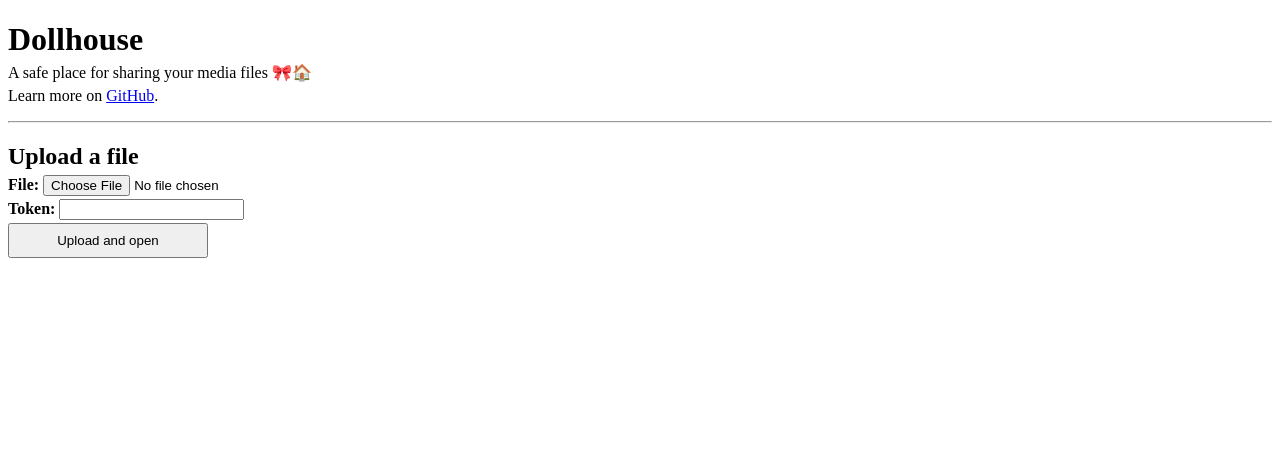
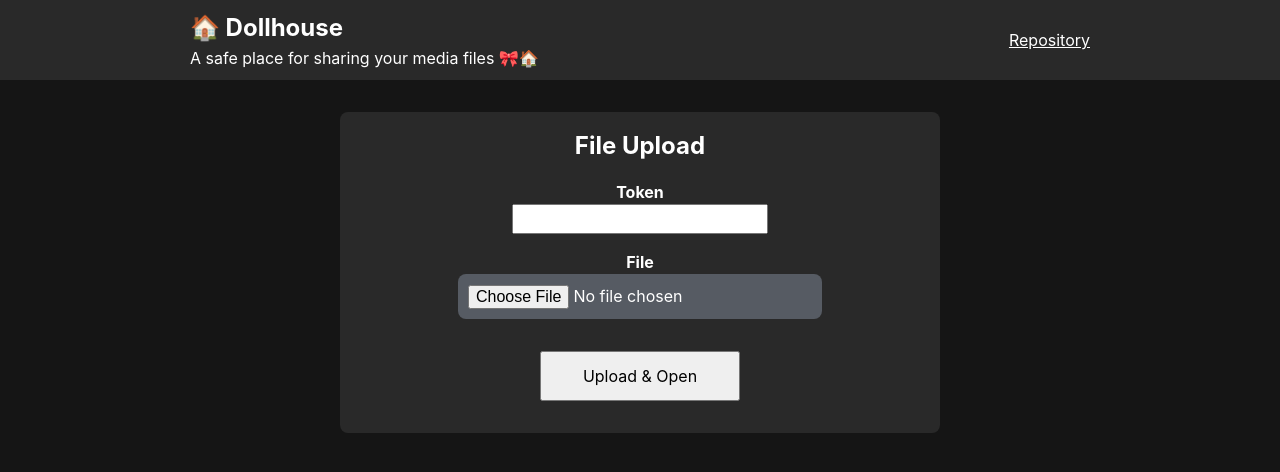
Before and after one commit to Blooym/dollshare, a plain HTML site: page src/static/index.html in a window 1280 px wide. Drawn offline with Linux system fonts and the light colour scheme.

Commit message:
redesign upload page

```diff
--- a/src/static/index.html
+++ b/src/static/index.html
@@ -8,66 +8,173 @@
 </head>
 
 <body>
-    <div class="introSection">
-        <h1>Dollhouse</h1>
+    <nav>
+        <div class="nav-container">
+            <div class="text">
+                <h1>🏠 Dollhouse</h1>
                 <p>A safe place for sharing your media files 🎀🏠</p>
-        <p>Learn more on <a href="https://github.com/Blooym/dollhouse">GitHub</a>.</p>
+
+            </div>
+            <div class="links">
+                <a href="Repository">Repository</a>
+            </div>
+        </div>
+    </nav>
+
+    <main class="container">
+        <section class="upload">
+            <h2>File Upload</h2>
+            <form id="imageUploadForm" enctype="multipart/form-data">
+                <div class="field">
+                    <label for="token">Token</label>
+                    <br />
+                    <input type="password" required id="token" onchange="setStoredToken()" />
                 </div>
 
-    <hr />
-
-    <div class="uploadSection">
-        <h2>Upload a file</h2>
-        <form id="imageUploadForm" enctype="multipart/form-data">
                 <div class="field">
-                <label for="fileInput">File: </label>
+                    <label id="fileUpload" for="fileInput">File</label>
+                    <br />
                     <input required type="file" id="fileInput" name="file" accept="image/*, video/*" />
                 </div>
-            <div class="field">
-                <label for="token">Token: </label>
-                <input type="password" required id="token" onchange="setStoredToken()" />
-            </div>
+
                 <div>
-                <button>Upload and open</button>
+                    <button>Upload & Open</button>
                     <p id="error"></p>
                 </div>
             </form>
+        </section>
         </div>
-
 </body>
 
+
 <style>
-    .introSection {
-        margin-bottom: 1rem;
+    :root {
+        --col-background: #151515;
+        --col-background-layer: #292929;
+        --col-link: white;
+        --col-link-hover: lightgrey;
+        --col-text: white;
+        font-family: -apple-system, system-ui, BlinkMacSystemFont, Segoe UI, Roboto;
     }
 
-    .introSection h1 {
-        margin-bottom: 0.3rem;
+    body {
+        background-color: var(--col-background);
+        color: var(--col-text);
     }
 
-    .introSection p {
-        margin: 0.3rem 0;
+    a {
+        color: var(--col-link);
     }
 
-    .uploadSection h2 {
-        margin-bottom: 0.3rem;
+    a:hover {
+        color: var(--col-link-hover);
     }
 
-    .uploadSection .field {
-        margin-bottom: 0.2rem;
+    nav {
+        background-color: var(--col-background-layer);
+        padding: 10px 0;
+        color: var(--col-text);
     }
 
-    .uploadSection button {
-        width: 200px;
-        height: 35px;
+    .nav-container {
+        max-width: 900px;
+        margin: 0 auto;
+        display: flex;
+        align-items: center;
+        justify-content: space-between;
     }
 
-    .uploadSection label {
+    .upload {
+        border-radius: 8px;
+        background-color: var(--col-background-layer);
+        max-width: 600px;
+        margin: 2rem auto;
+        padding: 1rem;
+        display: flex;
+        flex-direction: column;
+        text-align: center;
+    }
+
+    .upload button {
+        margin-top: 1rem;
+        width: 200px;
+        height: 50px;
+    }
+
+    .upload label {
         font-weight: bold;
     }
 
-    .uploadSection #error {
+    .upload .field {
+        margin: 1rem;
+    }
+
+    .upload .field #fileInput {
+        padding: 10px;
+        cursor: pointer;
+        background-color: #565b63;
+        border-radius: 8px;
+    }
+
+    .upload .field #fileInput:hover {
+        background-color: #474e5a;
+    }
+
+    .upload #error {
+        margin: 1rem;
         color: red;
+    }
+</style>
+
+<style>
+    *,
+    *::before,
+    *::after {
+        box-sizing: border-box;
+    }
+
+    * {
+        margin: 0;
+    }
+
+    body {
+        line-height: 1.5;
+        -webkit-font-smoothing: antialiased;
+    }
+
+    input,
+    button,
+    textarea,
+    select {
+        font: inherit;
+    }
+
+    p,
+    h1,
+    h2,
+    h3,
+    h4,
+    h5,
+    h6 {
+        overflow-wrap: break-word;
+    }
+
+    p {
+        text-wrap: pretty;
+    }
+
+    h1,
+    h2,
+    h3,
+    h4,
+    h5,
+    h6 {
+        text-wrap: balance;
+    }
+
+    #root,
+    #__next {
+        isolation: isolate;
     }
 </style>
 
```
Lines whose indentation alone changed are shown as unchanged.
